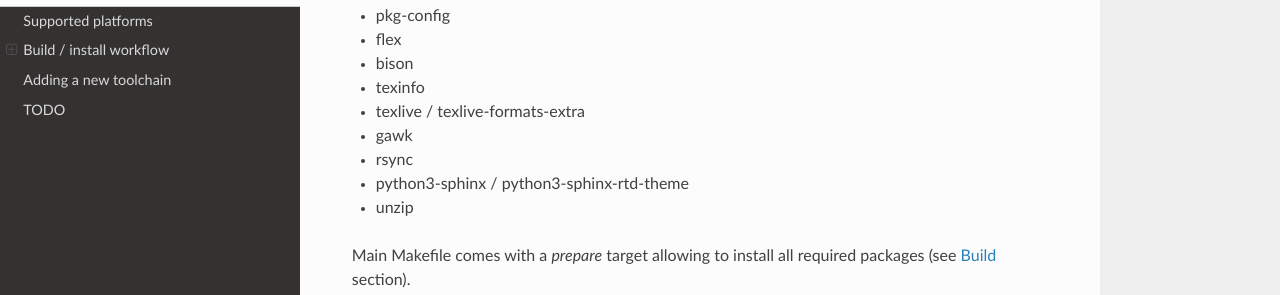
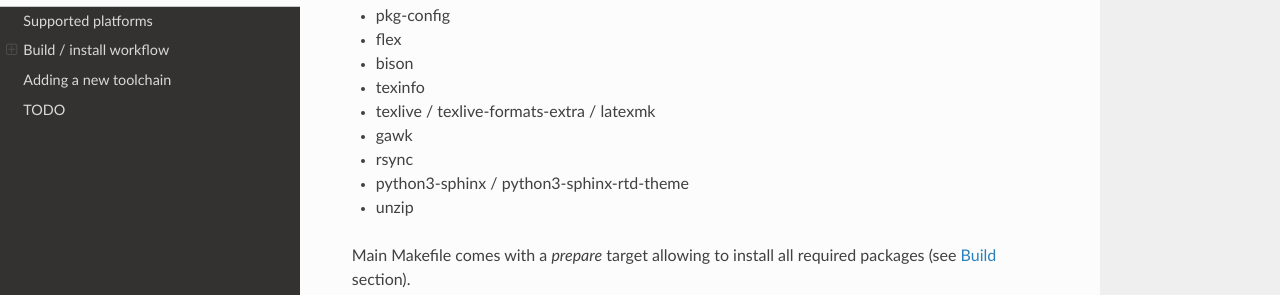
Before and after one commit to grgbr/xtchain, a Sphinx documentation site: the page built from doc/README.rst, in a window 1280 px wide and 900 px high, scrolled down 1787 px. Shown: the part 156-451 px from the top of the window. Built offline with Sphinx 7.4.7 and the Read the Docs theme 2.0.0, drawn with Linux system fonts in a browser that asks for light colours.

Commit message:
doc: document latexmk dependency

```diff
--- a/doc/README.rst
+++ b/doc/README.rst
@@ -98,7 +98,7 @@ your development host :
 * flex
 * bison
 * texinfo
-* texlive / texlive-formats-extra
+* texlive / texlive-formats-extra / latexmk
 * gawk
 * rsync
 * python3-sphinx / python3-sphinx-rtd-theme
```
